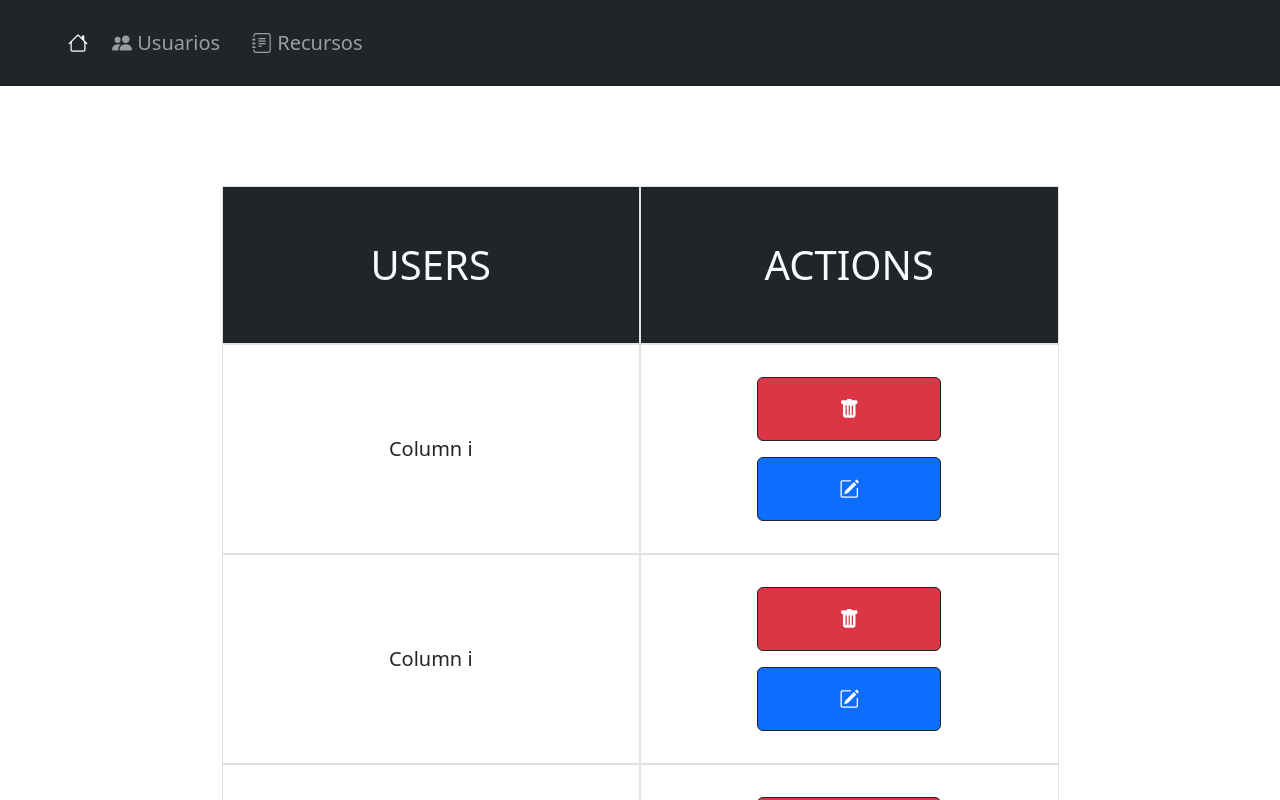
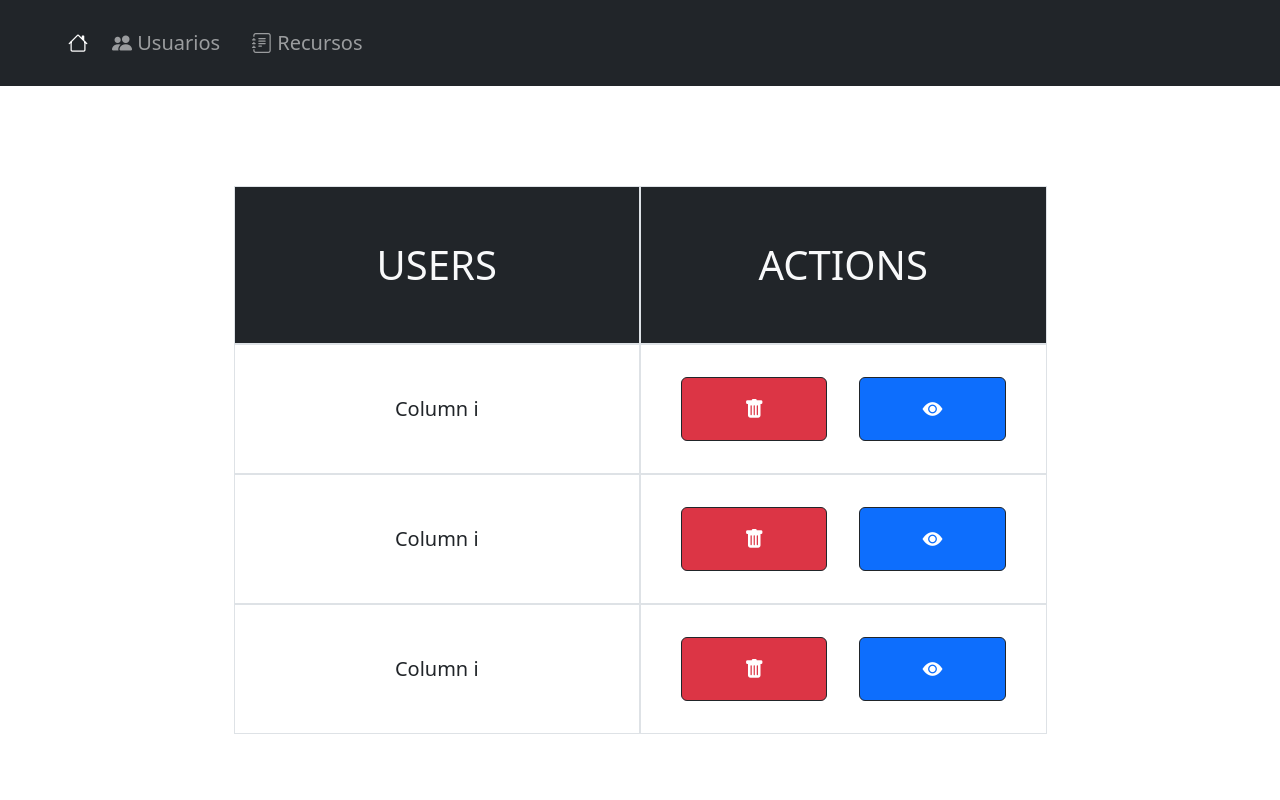
Before and after one commit to mjmoral5/grupal_API, an Angular app: page /users in a window 1280 px wide. Shown: the top 800 px of the page. Built offline with nearby package versions, Linux system fonts and the light colour scheme; no server answers.

Commit message:
Flexeando list user  y resources

```diff
--- a/src/app/component/list-resources/list-resources.component.html
+++ b/src/app/component/list-resources/list-resources.component.html
@@ -1,13 +1,15 @@
 <app-nav-bar></app-nav-bar>
 <div class="container my-4 my-xl-5">
   <div class="row text-center w-75 m-auto">
+    <div class="d-flex">
       <div class="col p-3 p-xl-5 fs-1 text-uppercase border bg-dark text-light">
         Users
       </div>
       <div class="col p-3 p-xl-5 fs-1 text-uppercase border bg-dark text-light">
         Resources
       </div>
-    <div class="row"></div>
+    </div>
+    <div class="d-flex">
       <div class="d-flex justify-content-center align-items-center col p-xl-4 p-3 fs-5 border">
         Column i
       </div>
@@ -16,7 +18,8 @@
           <i class="bi bi-eye-fill btn-icons"></i>
         </a>
       </div>
-    <div class="row"></div>
+    </div>
+    <div class="d-flex">
       <div class="d-flex justify-content-center align-items-center col p-xl-4 p-3 fs-5 border">
         Column i
       </div>
@@ -25,7 +28,8 @@
           <i class="bi bi-eye-fill btn-icons"></i>
         </a>
       </div>
-    <div class="row"></div>
+    </div>
+    <div class="d-flex">
       <div class="d-flex justify-content-center align-items-center col p-xl-4 p-3 fs-5 border">
         Column i
       </div>
@@ -36,3 +40,4 @@
       </div>
     </div>
   </div>
+</div>
--- a/src/app/component/list-users/list-users.component.html
+++ b/src/app/component/list-users/list-users.component.html
@@ -1,66 +1,79 @@
 <app-nav-bar></app-nav-bar>
-
 <div class="container my-4 my-xl-5">
   <div class="row text-center w-75 m-auto">
+    <div class="d-flex">
       <div class="col p-3 p-xl-5 fs-1 text-uppercase border bg-dark text-light">
         Users
       </div>
       <div class="col p-3 p-xl-5 fs-1 text-uppercase border bg-dark text-light">
         Actions
       </div>
-    <div class="row"></div>
+    </div>
+    <div class="d-flex">
       <div
         class="d-flex justify-content-center align-items-center col p-xl-4 p-3 fs-5 border"
       >
         Column i
       </div>
       <div class="col p-xl-4 p-3 border">
+        <div class="d-flex">
           <button
             class="w-50 btn btn-danger fs-5 p-3 m-2 mx-xl-3 text-center font-weight-bold border border-dark"
           >
             <i class="bi bi-trash-fill"></i>
           </button>
           <button
+            [routerLink]="['/user/1']"
             class="w-50 btn btn-primary fs-5 p-3 m-2 mx-xl-3 text-center font-weight-bold border border-dark"
           >
-       <i class="bi bi-pencil-square"></i>
+            <i class="bi bi-eye-fill btn-icons"></i>
           </button>
         </div>
-    <div class="row"></div>
+      </div>
+    </div>
+    <div class="d-flex">
       <div
         class="d-flex justify-content-center align-items-center col p-xl-4 p-3 fs-5 border"
       >
         Column i
       </div>
       <div class="col p-xl-4 p-3 border">
+        <div class="d-flex">
           <button
             class="w-50 btn btn-danger fs-5 p-3 m-2 mx-xl-3 text-center font-weight-bold border border-dark"
           >
             <i class="bi bi-trash-fill"></i>
           </button>
           <button
+            [routerLink]="['/user/1']"
             class="w-50 btn btn-primary fs-5 p-3 m-2 mx-xl-3 text-center font-weight-bold border border-dark"
           >
-       <i class="bi bi-pencil-square"></i>
+            <i class="bi bi-eye-fill btn-icons"></i>
           </button>
         </div>
-    <div class="row"></div>
+      </div>
+    </div>
+    <div class="d-flex">
       <div
         class="d-flex justify-content-center align-items-center col p-xl-4 p-3 fs-5 border"
       >
         Column i
       </div>
       <div class="col p-xl-4 p-3 border">
+        <div class="d-flex">
           <button
             class="w-50 btn btn-danger fs-5 p-3 m-2 mx-xl-3 text-center font-weight-bold border border-dark"
           >
             <i class="bi bi-trash-fill"></i>
           </button>
           <button
+            [routerLink]="['/user/1']"
             class="w-50 btn btn-primary fs-5 p-3 m-2 mx-xl-3 text-center font-weight-bold border border-dark"
           >
-       <i class="bi bi-pencil-square"></i>
+            <i class="bi bi-eye-fill btn-icons"></i>
           </button>
         </div>
       </div>
     </div>
+  </div>
+</div>
--- a/src/app/component/nav-bar/nav-bar.component.html
+++ b/src/app/component/nav-bar/nav-bar.component.html
@@ -5,7 +5,6 @@
   </button>
   <div class="collapse navbar-collapse " id="navbarNavAltMarkup">
     <div class="navbar-nav gap-3">
-     <!-- <a class="nav-item nav-link fs-5 active" [routerLink]="['/']">Login</a>-->
       <a class="nav-item nav-link fs-5" [routerLink]="['/users']"><i class="bi bi-people-fill"></i>
         Usuarios </a>
       <a class="nav-item nav-link fs-5" [routerLink]="['/resources']"><i class="bi bi-journal-text"></i>
```
Lines whose indentation alone changed are shown as unchanged.
